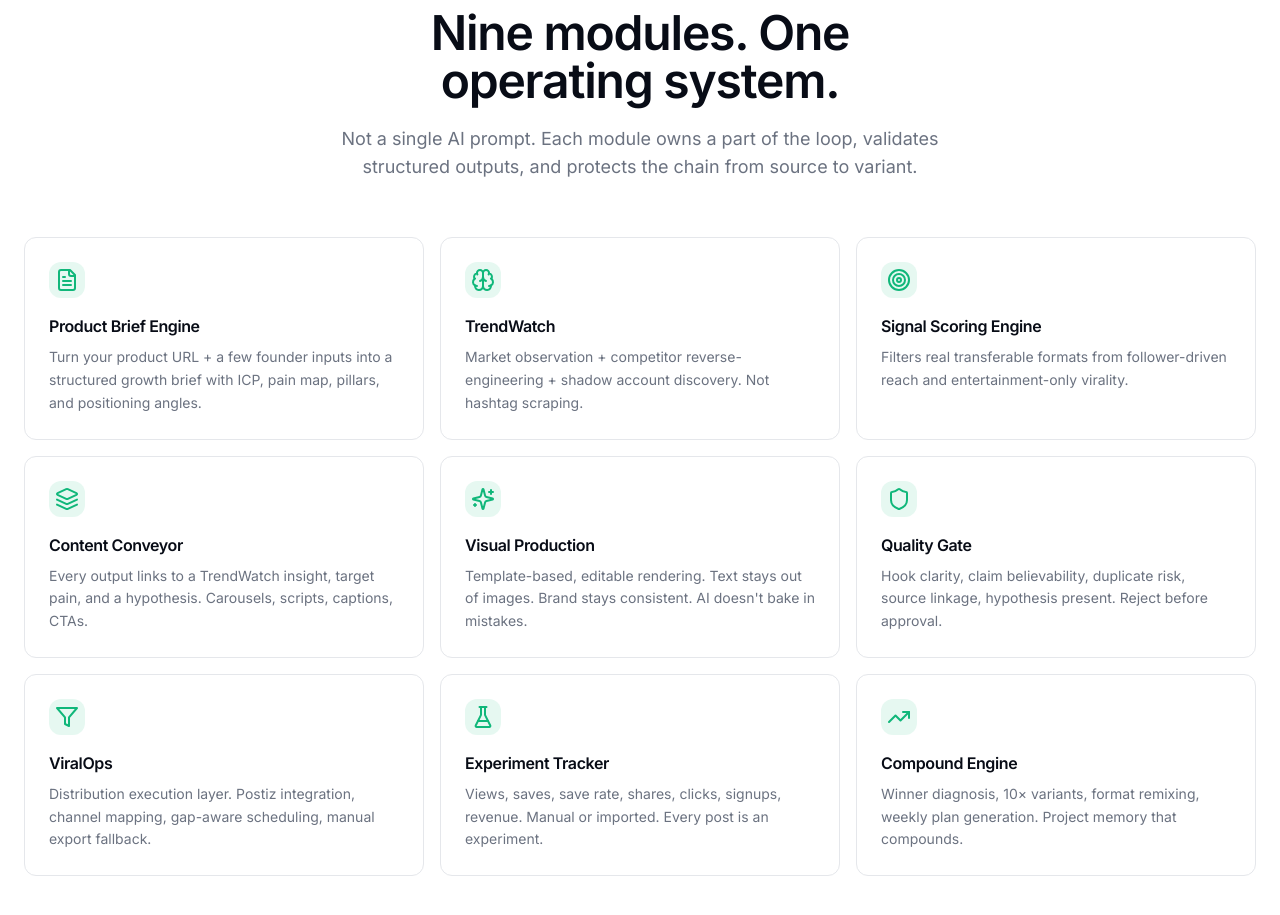
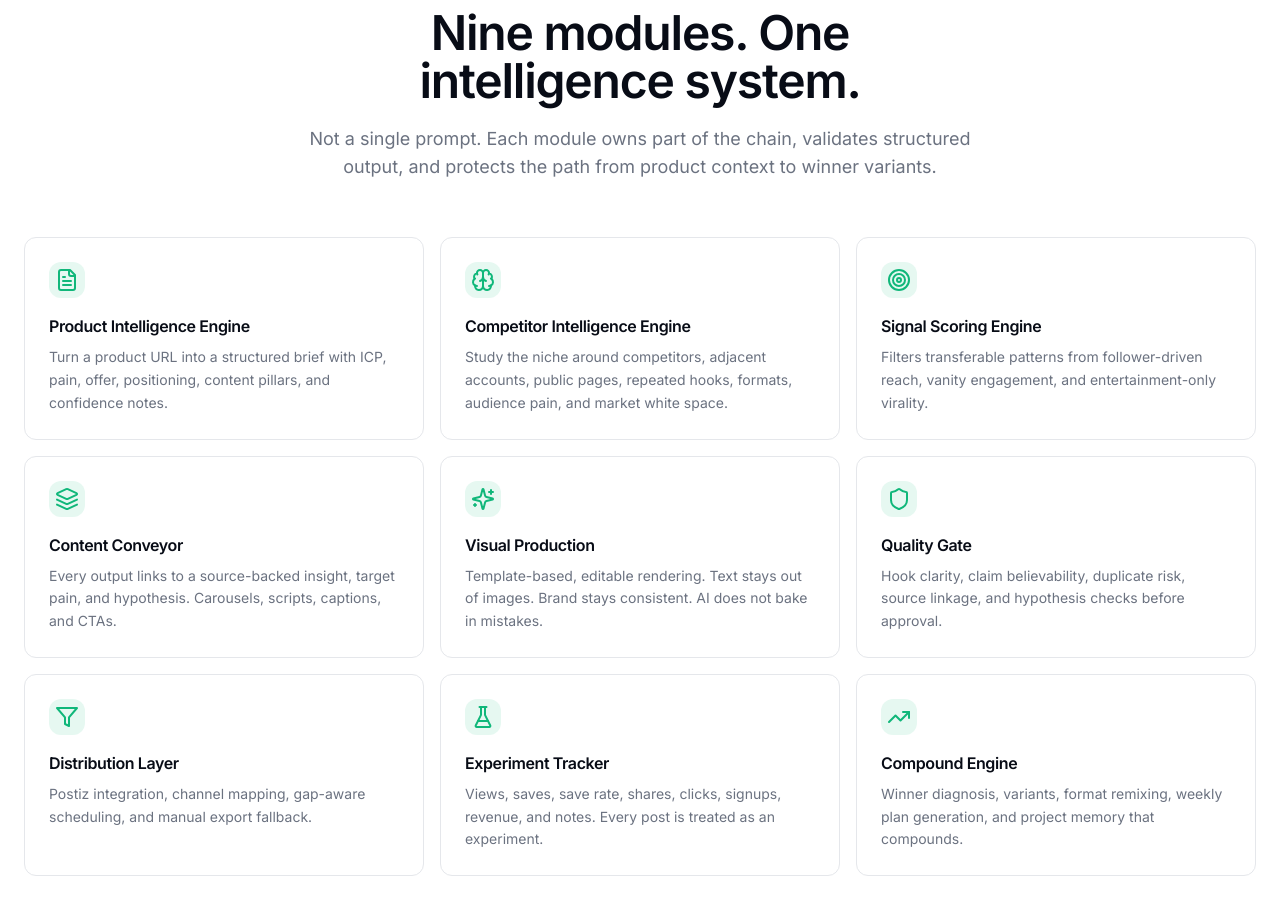
Before and after one commit to lukesystems/Auto-Scale, a Next.js app: page / in a window 1280 px wide. Shown: the part 4260-5175 px from the top of the page. Built offline with nearby package versions, Linux system fonts and the light colour scheme; no server answers.

Commit message:
landing: update modules around intelligence system

```diff
--- a/components/landing/modules.tsx
+++ b/components/landing/modules.tsx
@@ -3,48 +3,48 @@ import { Brain, FileText, Filter, FlaskConical, Layers, Shield, Sparkles, Target
 const MODULES = [
   {
     icon: FileText,
-    name: "Product Brief Engine",
-    desc: "Turn your product URL + a few founder inputs into a structured growth brief with ICP, pain map, pillars, and positioning angles.",
+    name: "Product Intelligence Engine",
+    desc: "Turn a product URL into a structured brief with ICP, pain, offer, positioning, content pillars, and confidence notes.",
   },
   {
     icon: Brain,
-    name: "TrendWatch",
-    desc: "Market observation + competitor reverse-engineering + shadow account discovery. Not hashtag scraping.",
+    name: "Competitor Intelligence Engine",
+    desc: "Study the niche around competitors, adjacent accounts, public pages, repeated hooks, formats, audience pain, and market white space.",
   },
   {
     icon: Target,
     name: "Signal Scoring Engine",
-    desc: "Filters real transferable formats from follower-driven reach and entertainment-only virality.",
+    desc: "Filters transferable patterns from follower-driven reach, vanity engagement, and entertainment-only virality.",
   },
   {
     icon: Layers,
     name: "Content Conveyor",
-    desc: "Every output links to a TrendWatch insight, target pain, and a hypothesis. Carousels, scripts, captions, CTAs.",
+    desc: "Every output links to a source-backed insight, target pain, and hypothesis. Carousels, scripts, captions, and CTAs.",
   },
   {
     icon: Sparkles,
     name: "Visual Production",
-    desc: "Template-based, editable rendering. Text stays out of images. Brand stays consistent. AI doesn't bake in mistakes.",
+    desc: "Template-based, editable rendering. Text stays out of images. Brand stays consistent. AI does not bake in mistakes.",
   },
   {
     icon: Shield,
     name: "Quality Gate",
-    desc: "Hook clarity, claim believability, duplicate risk, source linkage, hypothesis present. Reject before approval.",
+    desc: "Hook clarity, claim believability, duplicate risk, source linkage, and hypothesis checks before approval.",
   },
   {
     icon: Filter,
-    name: "ViralOps",
-    desc: "Distribution execution layer. Postiz integration, channel mapping, gap-aware scheduling, manual export fallback.",
+    name: "Distribution Layer",
+    desc: "Postiz integration, channel mapping, gap-aware scheduling, and manual export fallback.",
   },
   {
     icon: FlaskConical,
     name: "Experiment Tracker",
-    desc: "Views, saves, save rate, shares, clicks, signups, revenue. Manual or imported. Every post is an experiment.",
+    desc: "Views, saves, save rate, shares, clicks, signups, revenue, and notes. Every post is treated as an experiment.",
   },
   {
     icon: TrendingUp,
     name: "Compound Engine",
-    desc: "Winner diagnosis, 10× variants, format remixing, weekly plan generation. Project memory that compounds.",
+    desc: "Winner diagnosis, variants, format remixing, weekly plan generation, and project memory that compounds.",
   },
 ];
 
@@ -57,11 +57,11 @@ export function Modules() {
             Inside AutoScale
           </div>
           <h2 className="mt-4 font-display text-3xl md:text-5xl font-semibold tracking-tight text-balance">
-            Nine modules. One operating system.
+            Nine modules. One intelligence system.
           </h2>
           <p className="mt-5 text-base md:text-lg text-muted-foreground text-balance">
-            Not a single AI prompt. Each module owns a part of the loop, validates structured outputs, and protects the
-            chain from source to variant.
+            Not a single prompt. Each module owns part of the chain, validates structured output, and protects the path
+            from product context to winner variants.
           </p>
         </div>
 
```
